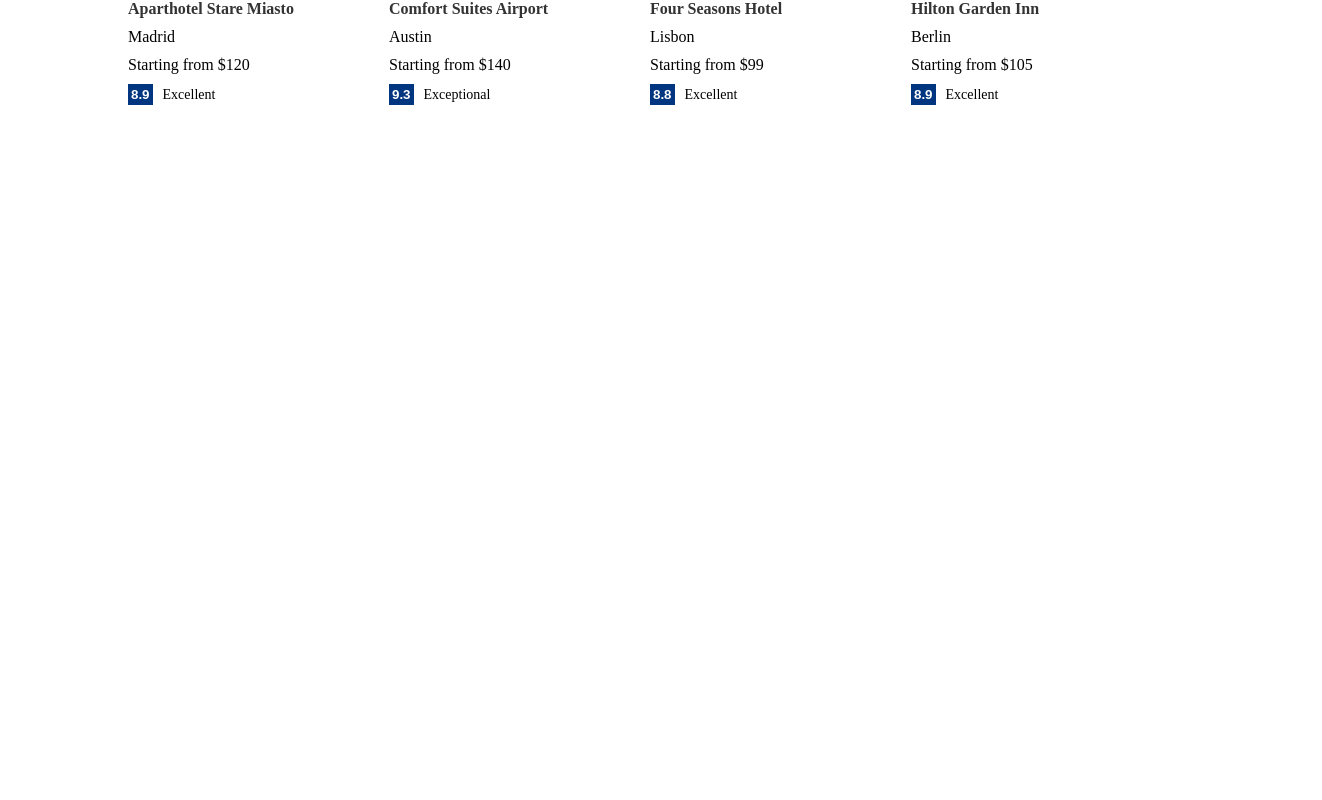
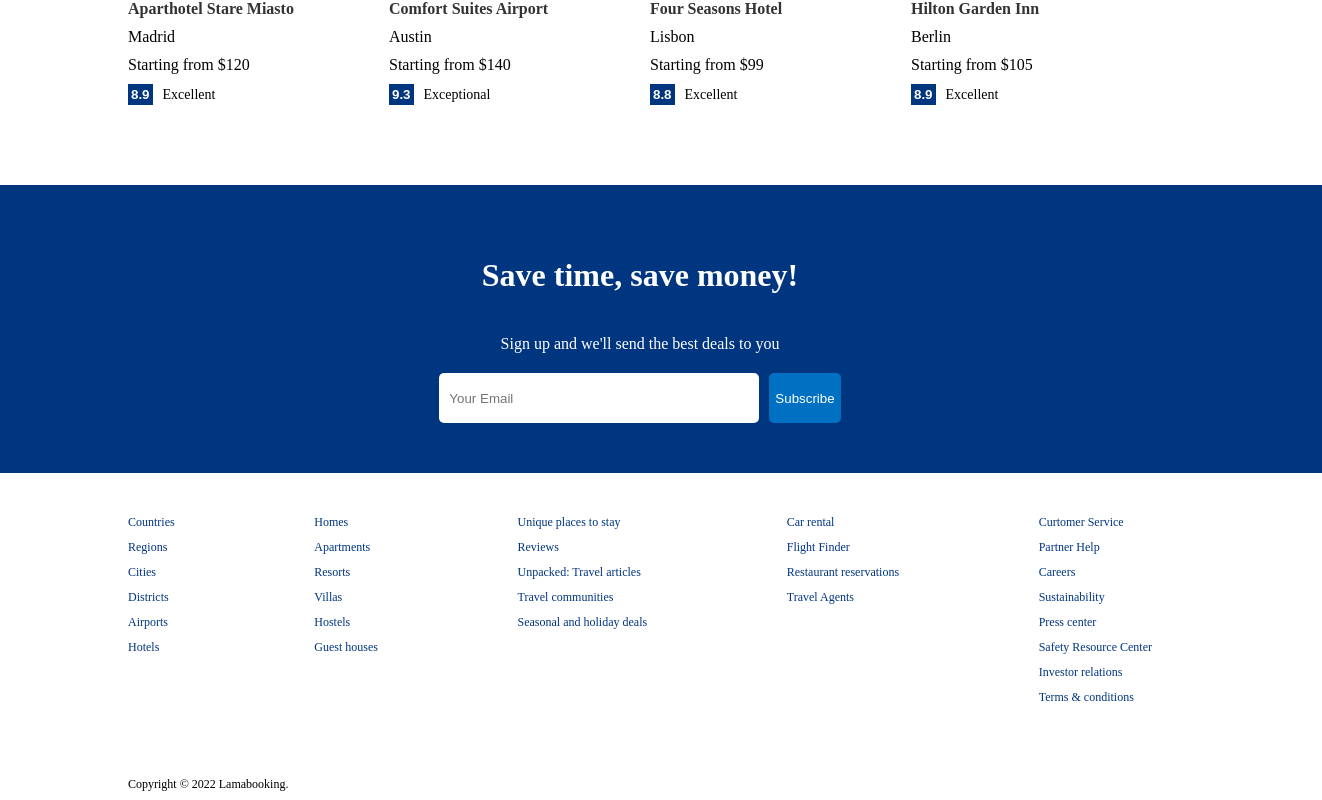
Before and after one commit to gbarberan23/bookingmsm, a React (Create React App) app: page / in a window 1280 px wide. Shown: the part 1377-2177 px from the top of the page, 1322 px wide, since content can reach past the window. Before the commit the page ends 1490 px from the top, so only its background shows below. Built offline with nearby package versions, Linux system fonts and the light colour scheme.

Commit message:
pages rooms

```diff
--- /dev/null
+++ b/src/components/footer/Footer.jsx
@@ -0,0 +1,53 @@
+import "./footer.css"
+
+
+const Footer = () => {
+  return (
+    <div className="footer">
+      <div className="fLists">
+        <ul className="fList">
+          <li className="fListItem">Countries</li>
+          <li className="fListItem">Regions</li>
+          <li className="fListItem">Cities</li>
+          <li className="fListItem">Districts</li>
+          <li className="fListItem">Airports</li>
+          <li className="fListItem">Hotels</li>
+        </ul>
+        <ul className="fList">
+          <li className="fListItem">Homes </li>
+          <li className="fListItem">Apartments </li>
+          <li className="fListItem">Resorts </li>
+          <li className="fListItem">Villas</li>
+          <li className="fListItem">Hostels</li>
+          <li className="fListItem">Guest houses</li>
+        </ul>
+        <ul className="fList">
+          <li className="fListItem">Unique places to stay </li>
+          <li className="fListItem">Reviews</li>
+          <li className="fListItem">Unpacked: Travel articles </li>
+          <li className="fListItem">Travel communities </li>
+          <li className="fListItem">Seasonal and holiday deals </li>
+        </ul>
+        <ul className="fList">
+          <li className="fListItem">Car rental </li>
+          <li className="fListItem">Flight Finder</li>
+          <li className="fListItem">Restaurant reservations </li>
+          <li className="fListItem">Travel Agents </li>
+        </ul>
+        <ul className="fList">
+          <li className="fListItem">Curtomer Service</li>
+          <li className="fListItem">Partner Help</li>
+          <li className="fListItem">Careers</li>
+          <li className="fListItem">Sustainability</li>
+          <li className="fListItem">Press center</li>
+          <li className="fListItem">Safety Resource Center</li>
+          <li className="fListItem">Investor relations</li>
+          <li className="fListItem">Terms & conditions</li>
+        </ul>
+      </div>
+      <div className="fText">Copyright © 2022 Lamabooking.</div>
+    </div>
+  )
+}
+
+export default Footer
--- /dev/null
+++ b/src/components/footer/footer.css
@@ -0,0 +1,23 @@
+.footer{
+    width: 100%;
+    width: 1024px;
+    font-size: 12px;
+  }
+
+  .fLists{
+    width: 100%;
+    display: flex;
+    justify-content: space-between;
+    margin-bottom: 50px;
+  }
+
+  .fList{
+    list-style: none;
+    padding: 0;
+  }
+
+  .fListItem{
+    margin-bottom: 10px;
+    color: #003580;
+    cursor: pointer;
+  }
--- a/src/components/header/Header.jsx
+++ b/src/components/header/Header.jsx
@@ -6,8 +6,10 @@
 import 'react-date-range/dist/styles.css'; // main css file
 import 'react-date-range/dist/theme/default.css'; // theme css file
 import { format } from "date-fns"
+import { useNavigate } from "react-router-dom";
 
 const Header = ({ type }) => {
+  const [destination, setDestination] = useState("");
   const [openDate, setOpenDate] = useState(false)
   const [date, setDate] = useState([
     {
@@ -22,6 +24,9 @@
     children: 0,
     room: 1,
   })
+
+  const navigate = useNavigate()
+
   const handleOption = (name, operation) => {
     setOptions((prev) => {
       return {
@@ -31,6 +36,16 @@
       };
     });
   };
+
+  const handleSearch = () => {
+    navigate("/rooms", { state: {
+      destination,
+      date,
+      options } });
+  };
+
+
+
 
   return (
     <div className="header">
@@ -70,6 +85,7 @@
               type="text"
               placeholder="Donde quieres ir?"
               className="headerSearchInput"
+              onChange={(e) => setDestination(e.target.value)}
             />
           </div>
           <div className="headerSearchItem">
@@ -143,7 +159,7 @@
             </div>}
           </div>
           <div className="headerSearchItem">
-            <button className="headerBtn">Search</button>
+            <button className="headerBtn" onClick={handleSearch}>Search</button>
           </div>
         </div></>}
       </div>
--- /dev/null
+++ b/src/components/mailList/MailList.jsx
@@ -0,0 +1,17 @@
+import "./mailList.css"
+
+
+const MailList = () => {
+  return (
+    <div className="mail">
+      <h1 className="mailTitle">Save time, save money!</h1>
+      <span className="mailDesc">Sign up and we'll send the best deals to you</span>
+      <div className="mailInputContainer">
+        <input type="text" placeholder="Your Email" />
+        <button>Subscribe</button>
+      </div>
+    </div>
+  )
+}
+
+export default MailList
--- /dev/null
+++ b/src/components/mailList/mailList.css
@@ -0,0 +1,30 @@
+.mail{
+    width: 100%;
+    margin-top: 50px;
+    background-color: #003580;
+    color: white;
+    display: flex;
+    flex-direction: column;
+    align-items: center;
+    gap: 20px;
+    padding: 50px;
+  }
+
+  .mailInputContainer>input{
+    width: 300px;
+    height: 30px;
+    padding: 10px;
+    border: none;
+    margin-right: 10px;
+    border-radius: 5px;
+  }
+
+  .mailInputContainer>button{
+    height: 50px;
+    background-color: #0071c2;
+    color: white;
+    font-weight: 500;
+    border: none;
+    border-radius: 5px;
+    cursor: pointer;
+  }
--- a/src/pages/home/Home.jsx
+++ b/src/pages/home/Home.jsx
@@ -1,6 +1,8 @@
 import Featured from "../../components/featured/Featured"
 import FeaturedProperties from "../../components/featuredProperties/FeaturedProperties";
+import Footer from "../../components/footer/Footer";
 import Header from "../../components/header/Header"
+import MailList from "../../components/mailList/MailList";
 import Navbar from "../../components/navbar/Navbar"
 import PropertyList from "../../components/propertyList/PropertyList"
 import "./home.css"
@@ -16,6 +18,8 @@
         <PropertyList/>
         <h1 className="homeTitle">Homes guests love</h1>
         <FeaturedProperties />
+        <MailList/>
+        <Footer/>
       </div>
     </div>
   )
--- a/src/pages/list/List.jsx
+++ b/src/pages/list/List.jsx
@@ -1,13 +1,44 @@
-import React from 'react'
+import "./list.css"
 import Header from '../../components/header/Header'
 import Navbar from '../../components/navbar/Navbar'
+import { useLocation } from "react-router-dom"
+import { useState } from "react"
+import { format } from "date-fns"
 
 
 const List = () => {
+
+  const location = useLocation()
+  const [destination, setDestination] = useState(location.state.destination);
+  const [date, setDate] = useState(location.state.date);
+  const [openDate, setOpenDate] = useState(false);
+  const [options, setOptions] = useState(location.state.options);
+  //console.log(location)
   return (
     <div>
-      <Navbar/>
-      <Header type="list"/>
+      <Navbar />
+      <Header type="list" />
+      <div className="listContainer">
+        <div className="listWrapper">
+          <div className="listSearch">
+            <h1 className="lsTitle">Search</h1>
+            <div className="lsItem">
+              <label>Destination</label>
+              <input type="text" />
+            </div>
+            <div className="lsItem">
+              <label>Check-In Date</label>
+             <span>
+             {`${format(
+                date[0].startDate,
+                "MM/dd/yyyy"
+              )} to ${format(date[0].endDate, "MM/dd/yyyy")}`}
+             </span>
+            </div>
+          </div>
+          <div className="listResult"></div>
+        </div>
+      </div>
     </div>
   )
 }
--- /dev/null
+++ b/src/pages/list/list.css
@@ -0,0 +1,31 @@
+.listContainer {
+    display: flex;
+    justify-content: center;
+    margin-top: 20px;
+  }
+
+  .listWrapper {
+    width: 100%;
+    max-width: 1024px;
+    display: flex;
+    gap: 20px;
+  }
+
+  .listSearch {
+    flex: 1;
+    background-color: #f0b81eb7;
+    padding: 10px;
+    border-radius: 10px;
+    position: sticky;
+    top: 10px;
+    height: max-content;
+  }
+
+  .lsTitle{
+    font-size: 20px;
+    color: #555;
+    margin-bottom: 10px;
+  }
+  .listResult {
+    flex: 3;
+  }
```
